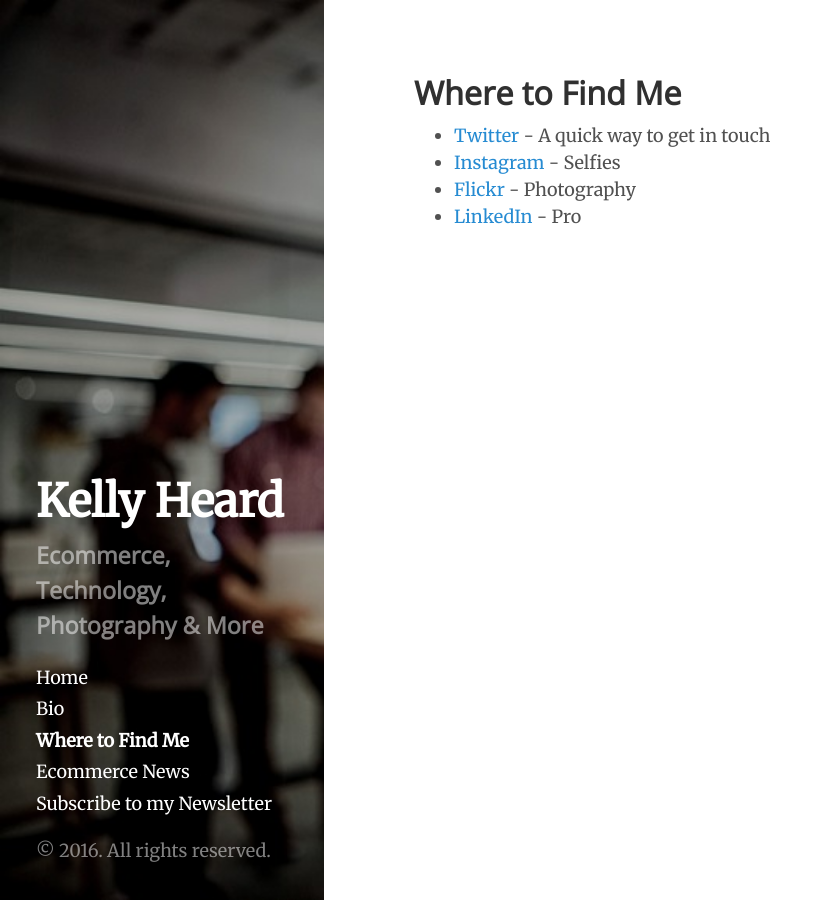
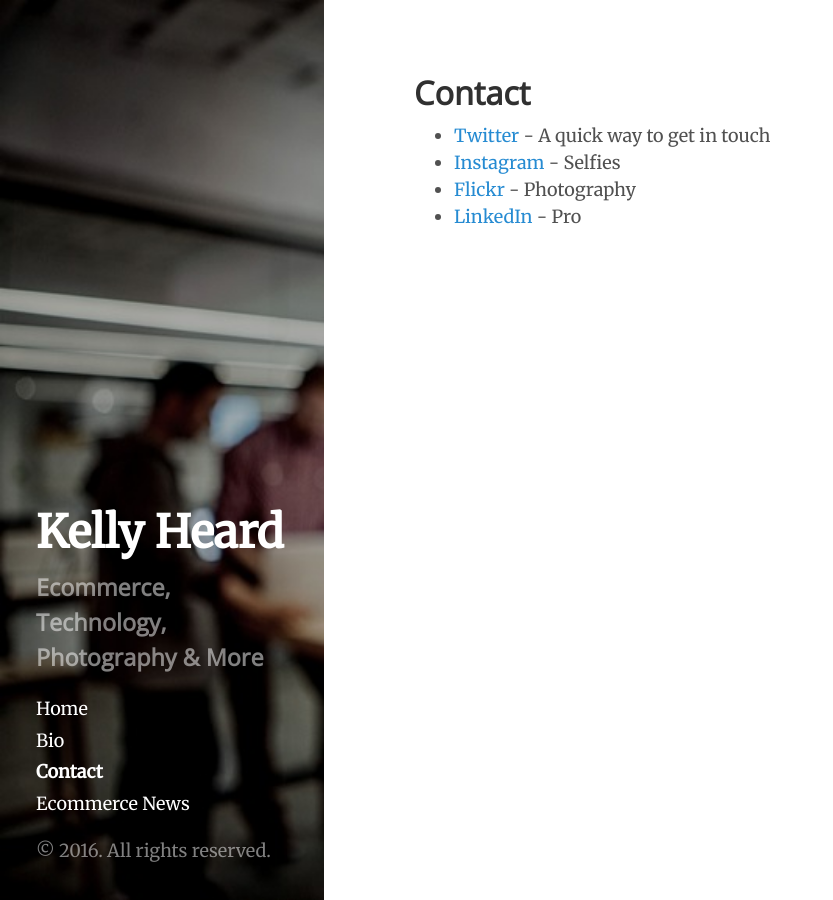
Before and after one commit to heardk/heardk.github.io, a Jekyll site: the page built from contact.md, in a window 1280 px wide. Shown: the whole page, without its empty margins (0-833 px from the left). Built offline with Jekyll 4.4.1, drawn with Linux system fonts in a browser that asks for light colours.

Commit message:
removed newsletter for now

```diff
--- a/_config.yml
+++ b/_config.yml
@@ -20,7 +20,7 @@ paginate:         5
 version:          2.1.0
 github:
   repo:           #https://github.com/poole/hyde
-exclude:          [example-content.md, Gemfile, Gemfile.lock, README.Hyde.md, Rakefile, .travis.yml, vendor]
+exclude:          [newsletter.md, example-content.md, Gemfile, Gemfile.lock, README.Hyde.md, Rakefile, .travis.yml, vendor]
 gems:             [jekyll-paginate, github-pages, jekyll-archives]
 
 # jekyll-archive
--- a/contact.md
+++ b/contact.md
@@ -1,6 +1,6 @@
 ---
 layout: page
-title: Where to Find Me
+title: Contact
 ---
 
 
```
